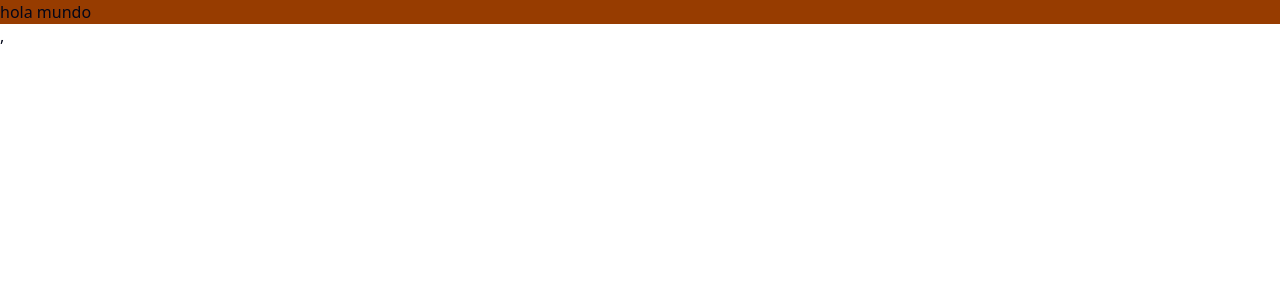
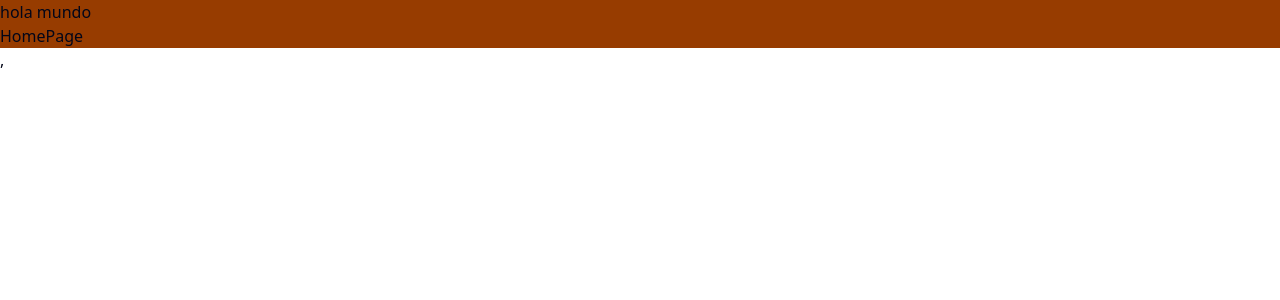
Before and after one commit to EdisonAndresPerez/BasesReact2025_typescript, a React (Vite) app in the folder 05-videoJuegos-app/: page / in a window 1280 px wide. Shown: the top 300 px of the page. Built offline with nearby package versions, Linux system fonts and the light colour scheme.

Commit message:
usando Outlet de react router

```diff
--- a/05-videoJuegos-app/src/videojuegos/layouts/VideoJuegosLayout.tsx
+++ b/05-videoJuegos-app/src/videojuegos/layouts/VideoJuegosLayout.tsx
@@ -1,3 +1,7 @@
+import { Outlet } from "react-router";
+
 export const VideoJuegosLayout = () => {
-  return <div className=" bg-amber-800">hola mundo</div>;
+  return <div className=" bg-amber-800">hola mundo
+    <Outlet/>
+  </div>;
 };
```
